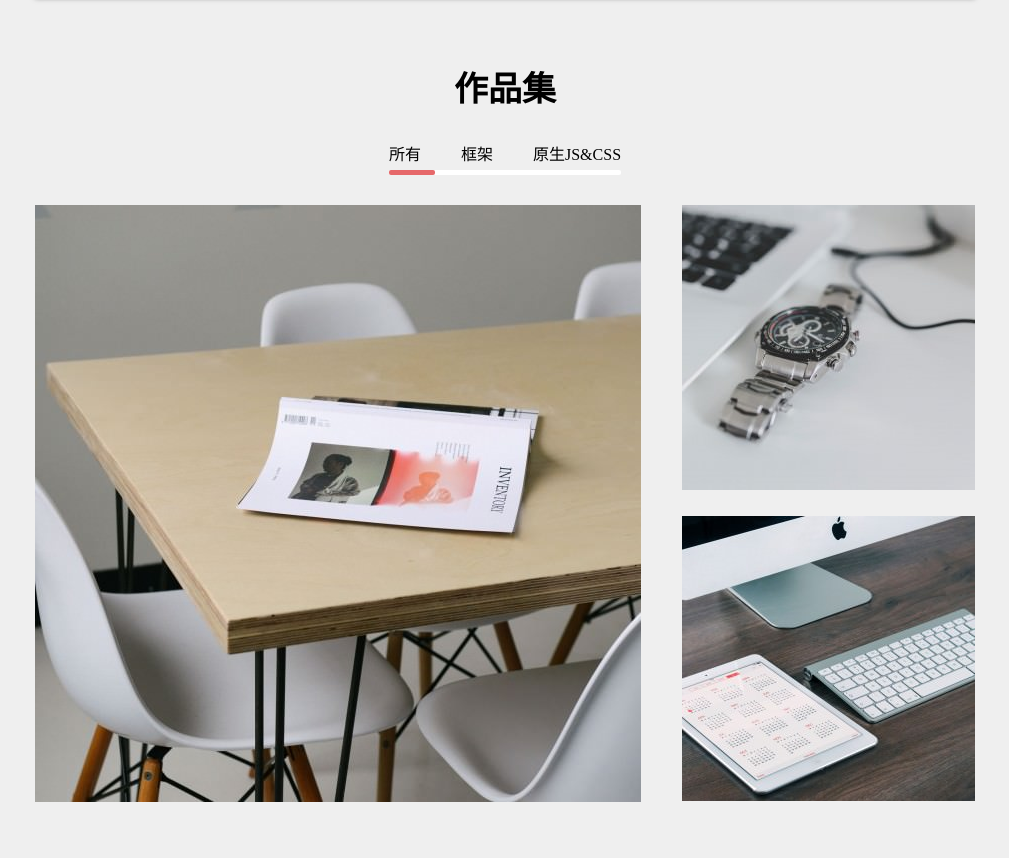
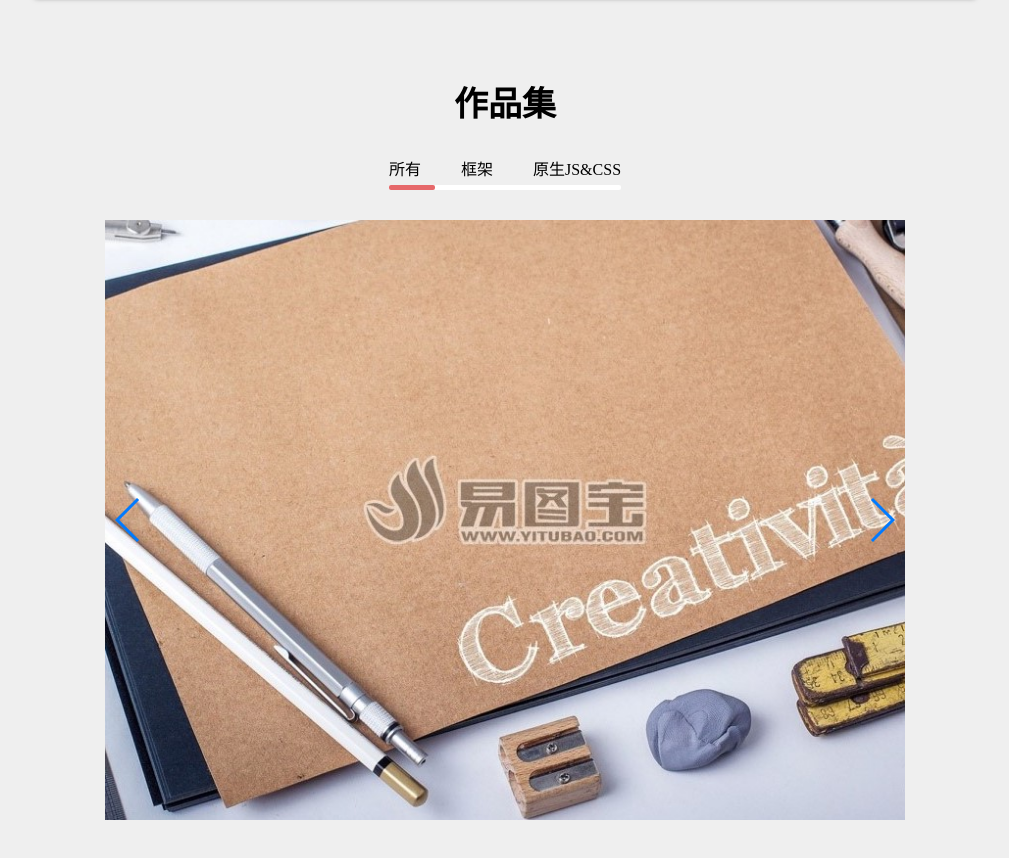
Before and after one commit to YangYan-WH/YANGYAN-RESUME, a plain HTML site: page index.html in a window 1280 px wide. Shown: the part 1234-2092 px from the top of the page, without its empty margins (135-1144 px from the left). Drawn offline with nearby package versions, Linux system fonts and the light colour scheme; a script that the page names is missing.

Commit message:
添加swiper 轮播

```diff
--- a/css/css.css
+++ b/css/css.css
@@ -349,7 +349,8 @@ main .intro {
 }
 
 .portfolio {
-    margin: 65px auto 100px;
+    /* margin: 65px auto 100px; */
+    margin: 80px auto 100px;
     max-width: 940px;
     text-align: center;
 }
@@ -368,6 +369,7 @@ main .intro {
 .portfolio nav ol li {
     float: left;
     padding-bottom: 5px;
+    cursor: pointer;
 }
 
 .portfolio nav ol>li:nth-child(2),
@@ -428,3 +430,8 @@ main .intro {
 .portfolio .works .small:nth-child(3) {
     padding-top: 22px;
 }
+
+.swiper-container {
+    width: 800px;
+    height: 600px;
+}
--- a/index.html
+++ b/index.html
@@ -174,8 +174,23 @@
             }
         </script>
 
+        <div class="swiper-container">
+            <div class="swiper-wrapper">
+                <img src="./css/img/canvas.jpg" class="swiper-slide">
+                <img src="./css/img/nav.png" class="swiper-slide">
+                <img src="./css/img/slide.png" class="swiper-slide">
+            </div>
+            <!-- 如果需要分页器 -->
+            <!-- <div class="swiper-pagination"></div> -->
 
-        <div class="works clearfix">
+            <!-- 如果需要导航按钮 -->
+            <div class="swiper-button-prev"></div>
+            <div class="swiper-button-next"></div>
+
+            <!-- 如果需要滚动条 -->
+            <!-- <div class="swiper-scrollbar"></div> -->
+        </div>
+        <!-- <div class="works clearfix">
             <div class="big">
                 <img src="./css/img/big.jpg" alt="作品1">
             </div>
@@ -185,7 +200,7 @@
             <div class="small">
                 <img src="./css/img/small2.jpg" alt="作品3">
             </div>
-        </div>
+        </div> -->
     </section>
     <script src="https://cdnjs.cloudflare.com/ajax/libs/Swiper/4.3.5/js/swiper.min.js"></script>
     <script src="https://cdn.bootcss.com/tween.js/r14/Tween.min.js"></script>
@@ -203,26 +218,7 @@
             } else {
                 topNavBar.classList.remove('sticky')
             }
-            /*let specialTags = document.querySelectorAll('[data-x]')
-            let minIndex = 0
-            for(let i=1;i<specialTags.length;i++){
-                if(Math.abs(specialTags[i].offsetTop - window.scrollY) < Math.abs( specialTags[minIndex].offsetTop - window.scrollY)){
-                    minIndex = i;
-                }
-            }
-            // for(let i=0;i<specialTags.length;i++){
-            //     specialTags[i].classList.remove('active')
-            // }
-            // specialTags[minIndex].classList.add('active')
-            specialTags[minIndex].classList.remove('offset')
-            let id = specialTags[minIndex].id
-            let a = document.querySelector('a[href="#'+id+'"]')
-            let li = a.parentNode;
-            let brothers = li.parentNode.children
-            for(let i=0;i<brothers.length;i++){
-                brothers[i].classList.remove('highlight')
-            }
-            li.classList.add('highlight') */
+
             animation();
         }
 
@@ -235,10 +231,6 @@
                     minIndex = i;
                 }
             }
-            // for(let i=0;i<specialTags.length;i++){
-            //     specialTags[i].classList.remove('active')
-            // }
-            // specialTags[minIndex].classList.add('active')
             specialTags[minIndex].classList.remove('offset')
             let id = specialTags[minIndex].id
             let a = document.querySelector('a[href="#' + id + '"]')
@@ -277,8 +269,6 @@
                 let element = document.querySelector(href)
                 let top = element.offsetTop
 
-                // let n = 25  //一共动多少次
-                // let t = 500/n // 多少时间动一次
                 let currentTop = window.scrollY
                 let targetTop = top - 80
                 let s = targetTop - currentTop
@@ -300,6 +290,27 @@
                     .start()
             }
         }
+
+        var mySwiper = new Swiper('.swiper-container', {
+            // direction: 'vertical',
+            loop: true,
+
+            // 如果需要分页器
+            // pagination: {
+            //     el: '.swiper-pagination',
+            // },
+
+            // 如果需要前进后退按钮
+            navigation: {
+                nextEl: '.swiper-button-next',
+                prevEl: '.swiper-button-prev',
+            },
+
+            // 如果需要滚动条
+            // scrollbar: {
+            //     el: '.swiper-scrollbar',
+            // },
+        })
     </script>
 
 </body>
```
Also changed, not shown: css/img/canvas.jpg (added), css/img/nav.png (added), css/img/slide.png (added).
